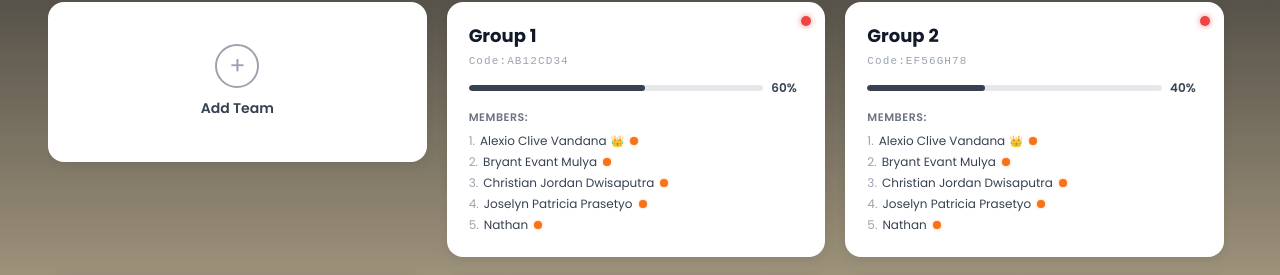
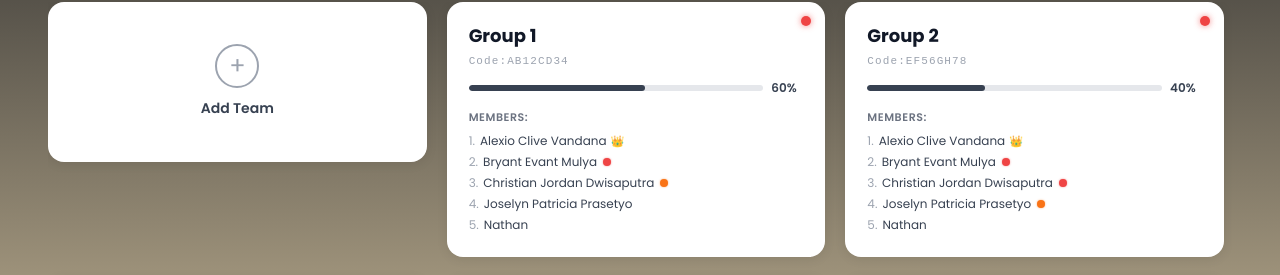
Before and after one commit to lagirebahan/Assignly-SoftwareEngineeringProject, a Next.js app in the folder my-app/: page /teams in a window 1280 px wide. Shown: the part 427-702 px from the top of the page. Built offline with nearby package versions, Linux system fonts and the light colour scheme.

Commit message:
importfix

```diff
--- a/my-app/components/teams/StatusDot.tsx
+++ b/my-app/components/teams/StatusDot.tsx
@@ -1,9 +1,9 @@
-import { TaskStatus } from "@/types/team";
+import { TaskStatus } from "@/types/task";
 
 export function StatusDot({ status }: { status: TaskStatus }) {
-  if (status === "done") return null;
-  const color = status === "unfinished" ? "#ef4444" : "#f97316";
-  const title = status === "unfinished" ? "Unfinished task" : "Awaiting leader verification";
+  if (status === "verified") return null;
+  const color = status === "pending" ? "#ef4444" : "#f97316";
+  const title = status === "pending" ? "Unfinished task" : "Awaiting leader verification";
   return (
     <span
       title={title}
--- a/my-app/components/teams/TeamCard.tsx
+++ b/my-app/components/teams/TeamCard.tsx
@@ -7,8 +7,6 @@ import { ProgressBar } from "./ProgressBar";
 import { Team } from "@/types/team";
 import { getTeamProgress } from "@/utils/team";
 import { getMemberStatus } from "@/utils/GetMemberStatus";
-import { button } from "@heroui/theme";
-import { span } from "framer-motion/client";
 
 export function TeamCard({ team, onDelete }: { team: Team; onDelete?:(teamId:string)=>void }) {
   const hasAlert = team.members.some((m) => getMemberStatus(m) !== "verified");
```
